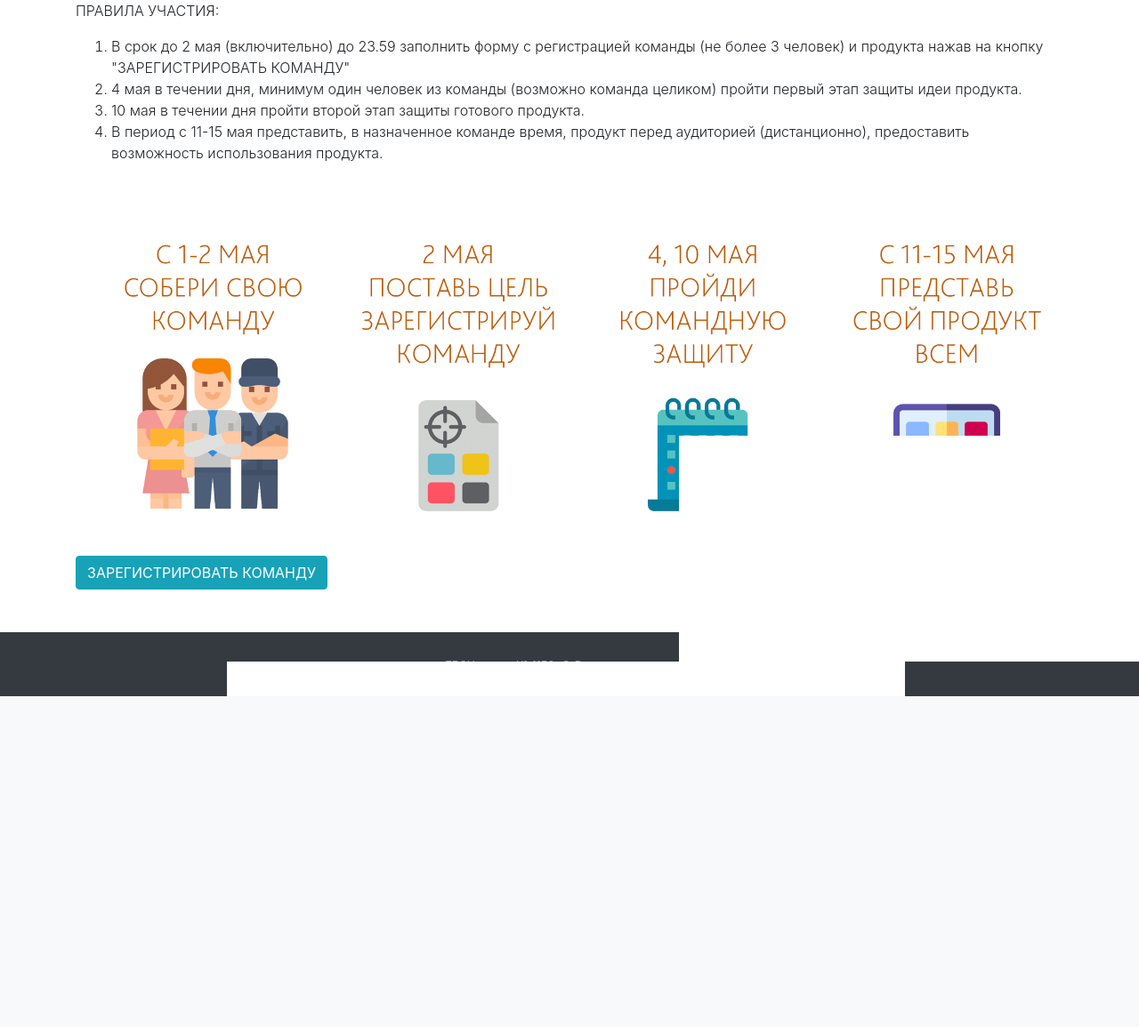
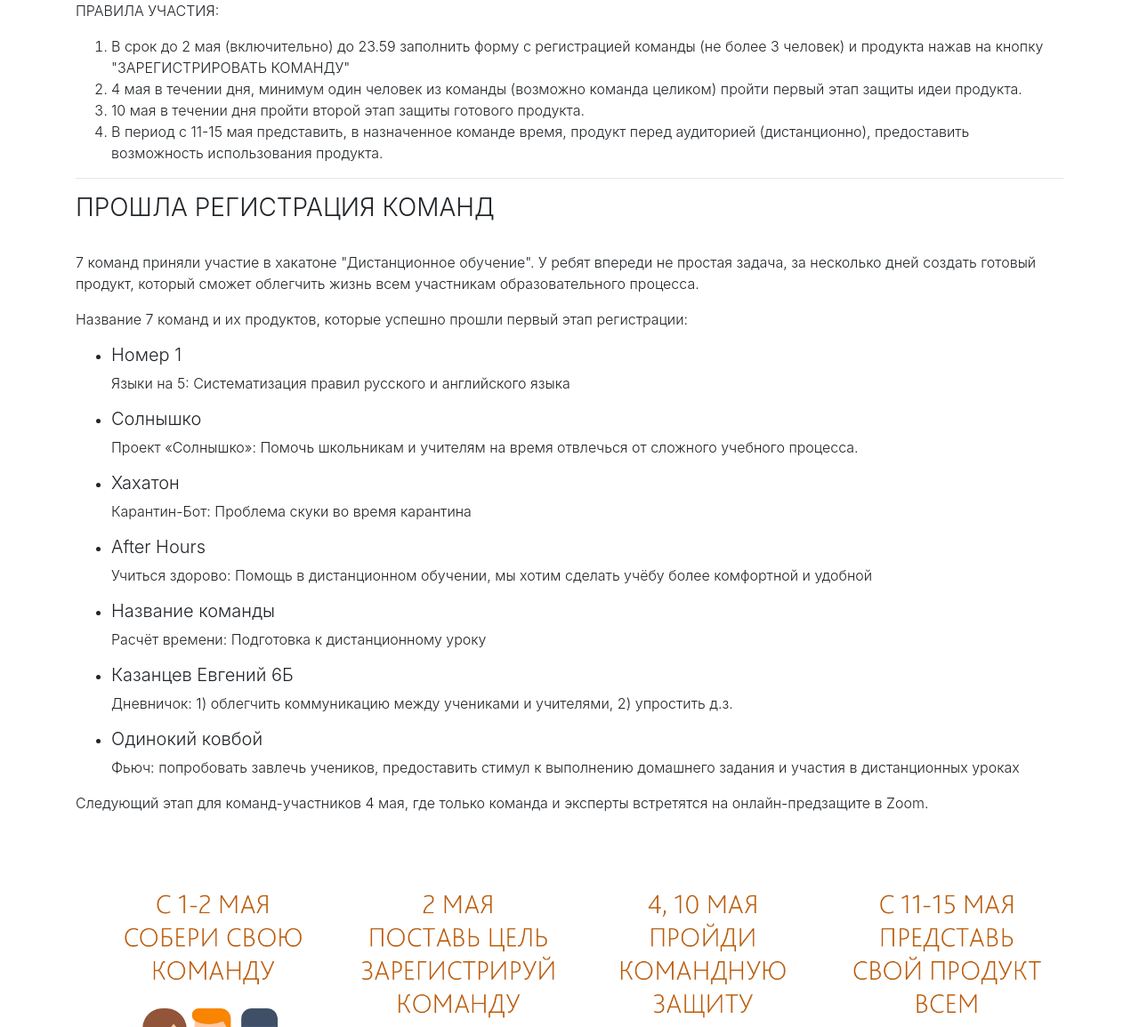
Before and after one commit to ibkov/it_class1158, a Django app: page /hacaton/ in a window 1280 px wide. Shown: the part 781-1936 px from the top of the page at 89% size. Before the commit the page ends 1564 px from the top, so only its background shows below. Run offline with Django 3.2, Linux system fonts and the light colour scheme; some libraries are stand-ins or nearby versions.

Commit message:
del mail func

```diff
--- a/templates/hacaton.html
+++ b/templates/hacaton.html
@@ -52,9 +52,28 @@
             </li>
         </ol>
         </p>
+        <hr>
+        <h3 class="font-weight-light">ПРОШЛА РЕГИСТРАЦИЯ КОМАНД</h3>
+        <br>
+
+        <p class="font-weight-light">7 команд приняли участие в хакатоне "Дистанционное обучение". У ребят впереди не
+            простая задача, за несколько дней создать готовый продукт, который сможет облегчить жизнь всем участникам
+            образовательного процесса.</p>
+
+        <p class="font-weight-light">Название 7 команд и их продуктов, которые успешно прошли первый этап
+            регистрации:</p>
+        <ul class="font-weight-light">
+            <li><h5 class="font-weight-light">Номер 1</h5><p>Языки на 5: Систематизация правил русского и английского языка</p></li>
+            <li><h5 class="font-weight-light">Солнышко</h5><p>Проект «Солнышко»: Помочь школьникам и учителям на время отвлечься от сложного учебного процесса.</p></li>
+            <li><h5 class="font-weight-light">Хахатон</h5><p>Карантин-Бот: Проблема скуки во время карантина</p></li>
+            <li><h5 class="font-weight-light">After Hours</h5><p>Учиться здорово: Помощь в дистанционном обучении, мы хотим сделать учёбу более комфортной и удобной</p></li>
+            <li><h5 class="font-weight-light">Название команды</h5><p>Расчёт времени: Подготовка к дистанционному уроку</p></li>
+            <li><h5 class="font-weight-light">Казанцев Евгений 6Б</h5><p>Дневничок: 1) облегчить коммуникацию между учениками и учителями, 2) упростить д.з.</p></li>
+            <li><h5 class="font-weight-light">Одинокий ковбой</h5><p>Фьюч: попробовать завлечь учеников, предоставить стимул к выполнению домашнего задания и участия в дистанционных уроках</p></li>
+        </ul>
+         <p class="font-weight-light">Следующий этап для команд-участников 4 мая, где только команда и эксперты встретятся на онлайн-предзащите в
+             Zoom.</p>
+
         <img class="img-fluid mx-3" src="{% static '/images/hacaton.png' %}">
-        <a href="https://forms.gle/89hYELnRQn8sFjkJ9">
-            <button class="btn btn-info text-center">ЗАРЕГИСТРИРОВАТЬ КОМАНДУ</button>
-        </a>
     </div>
 {% endblock %}
```
